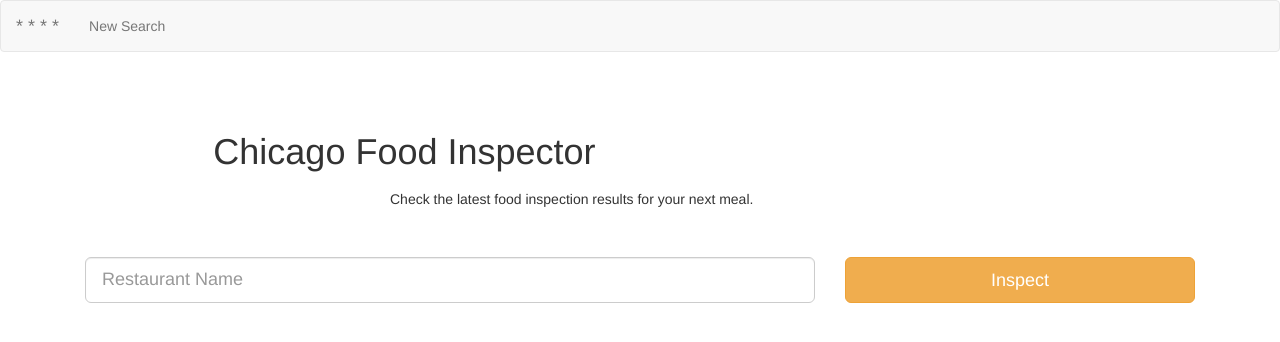
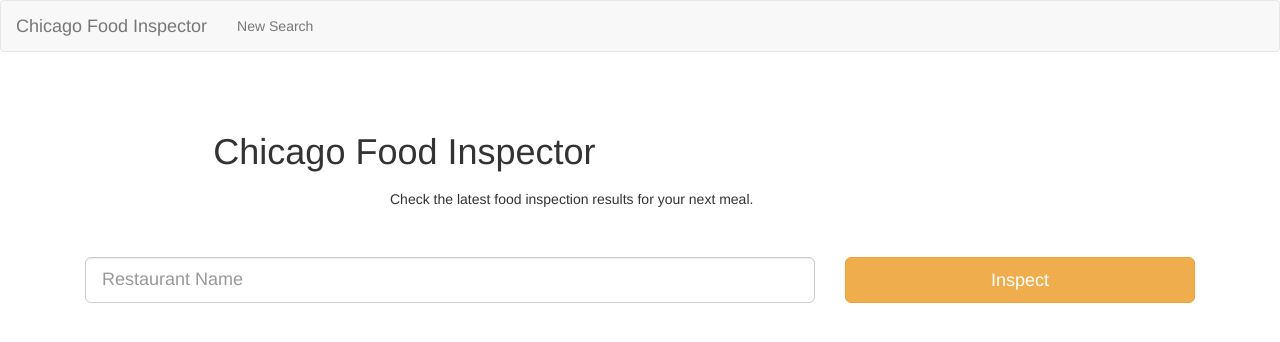
Before and after one commit to sbeslow/foodinspector, a Django app: page / in a window 1280 px wide. Shown: the top 342 px of the page. Run offline with Django 3.2, Linux system fonts and the light colour scheme; some libraries are stand-ins or nearby versions.

Commit message:
Changed brand on navbar

```diff
--- a/food_inspector/food_inspector/templates/base.html
+++ b/food_inspector/food_inspector/templates/base.html
@@ -23,7 +23,7 @@
             <span class="icon-bar"></span>
             <span class="icon-bar"></span>
           </button>
-          <a class="navbar-brand" href="/">* * * *</a>
+          <a class="navbar-brand" href="/">Chicago Food Inspector</a>
         </div>
 
         <!-- Collect the nav links, forms, and other content for toggling -->
```
